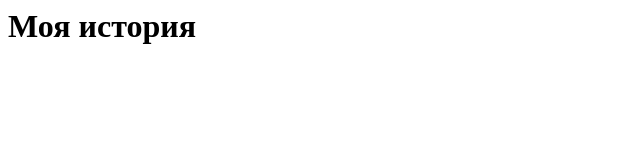
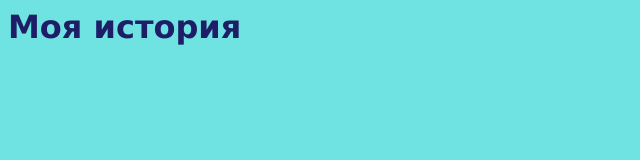
Before and after one commit to BairaTs/homework-2g-Baira, a plain HTML site: page js/index.html in a window 1280 px wide. Shown: the whole page, without its empty margins (0-640 px from the left). Drawn offline with Linux system fonts and the light colour scheme.

Commit message:
homework 7Fix

```diff
--- a/js/index.html
+++ b/js/index.html
@@ -1,5 +1,12 @@
 <head>
     <script src="script.js"></script>
+    <style>
+    body {background-color: rgb(111, 227, 226);}
+    h1 {
+        color: rgb(30, 30, 103);
+        font-family: verdana;
+    }
+    </style>
 </head>
 <body>
     <h1>Моя история</h1>
```
